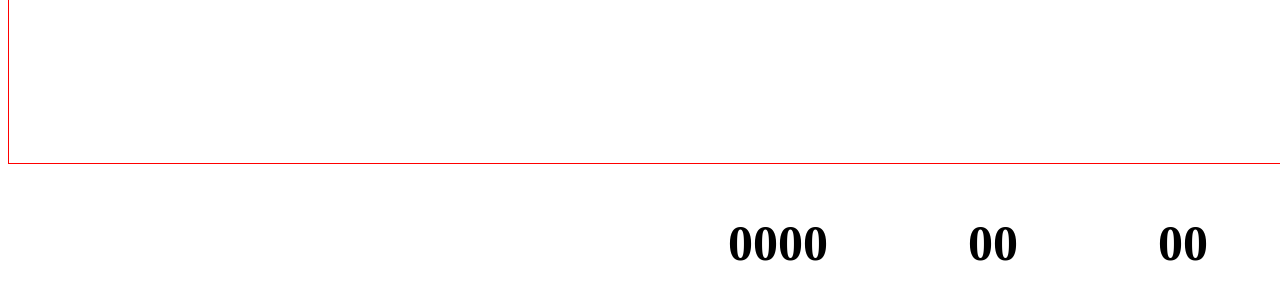
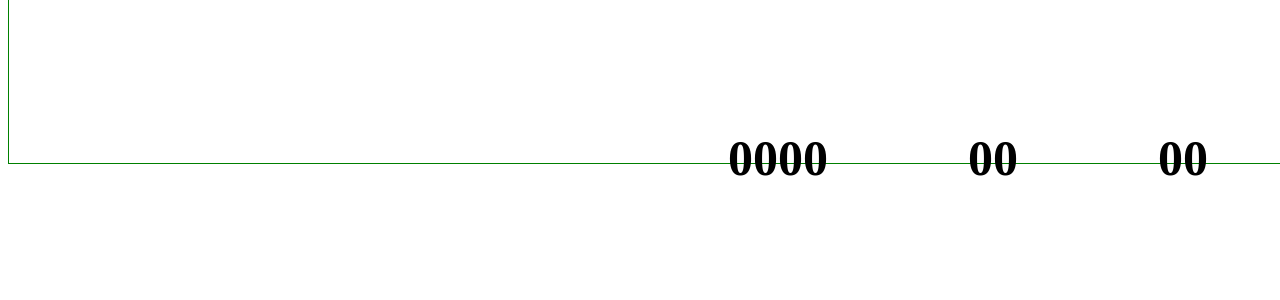
Before and after one commit to howdy-mj/react-spring-practice, a React (Create React App) app: page / in a window 1280 px wide. Shown: the part 926-1226 px from the top of the page. Built offline with nearby package versions, Linux system fonts and the light colour scheme.

Commit message:
useEffect to make scroll event

```diff
--- a/src/App.tsx
+++ b/src/App.tsx
@@ -12,13 +12,14 @@
 const HEIGHT = 1080;
 
 const wrap = css`
-  height: 3000px;
+  height: ${HEIGHT * 2}px;
 `;
 
 const container = css`
-  border: 1px solid red;
+  border: 1px solid green;
   width: ${WIDHT}px;
   height: ${HEIGHT}px;
+  position: relative;
 `;
 
 const time = css`
@@ -26,7 +27,8 @@
   font-weight: bold;
   width: ${WIDHT}px;
   text-align: center;
-  // margin-bottom: 100px;
+  position: absolute;
+  top: ${HEIGHT - 75}px;
 
   span {
     padding: 70px;
@@ -34,24 +36,26 @@
 `;
 
 const App = () => {
-  const [toZero, setToZero] = useState(true);
-
   const moveScroll = () => {
-    console.log("scroll");
     if (window.scrollY < HEIGHT * 0.1 || window.scrollY > HEIGHT * 0.9) {
-      console.log("0", window.scrollY);
       setToZero(true);
-      console.log("currentZero", toZero);
+      console.log("0으로");
     } else if (window.scrollY > HEIGHT * 0.1 || window.scrollY < HEIGHT * 0.9) {
-      console.log("날짜 표시", window.scrollY);
       setToZero(false);
-      console.log("currentZero", toZero);
+      console.log("숫자로");
     }
   };
 
+  useEffect(() => {
+    window.addEventListener("scroll", moveScroll);
+    return () => window.removeEventListener("scroll", moveScroll);
+  });
+
+  const [toZero, setToZero] = useState(true);
+
   return (
     <div css={wrap}>
-      <div css={container} onWheel={moveScroll}></div>
+      <div css={container}></div>
       <div css={time}>
         <Spring
           config={{ delay: 2000 }}
```
